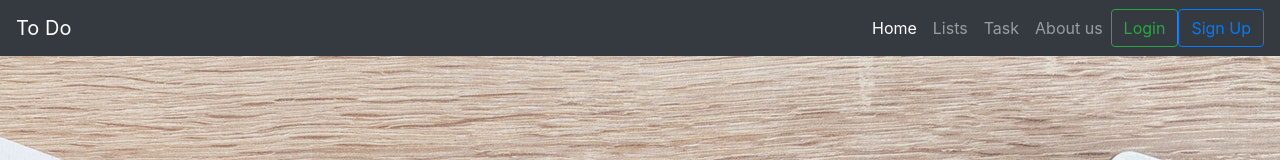
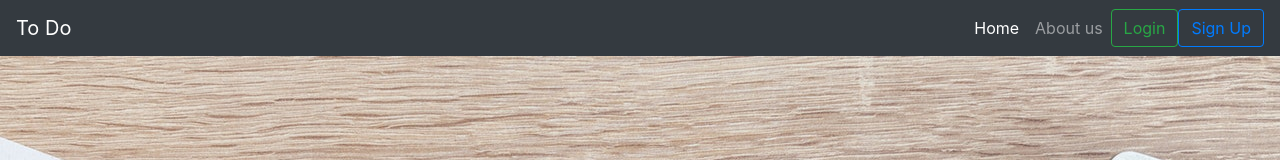
Before and after one commit to senenkovitalik/express-mongodb-react-redux-todolist, a React (Create React App) app in the folder client/: page / in a window 1280 px wide. Shown: the top 160 px of the page. Built offline with nearby package versions, Linux system fonts and the light colour scheme.

Commit message:
feat: make some routes private

```diff
--- a/client/src/Header.js
+++ b/client/src/Header.js
@@ -48,12 +48,18 @@ class Header extends React.Component {
             <NavItem>
               <NavLink tag={nav} to="/">Home</NavLink>
             </NavItem>
+            {
+              this.props.logged &&
               <NavItem>
                 <NavLink tag={nav} to="/list/1">Lists</NavLink>
               </NavItem>
+            }
+            {
+              this.props.logged &&
               <NavItem>
                 <NavLink tag={nav} to="/task">Task</NavLink>
               </NavItem>
+            }
             <NavItem>
               <NavLink tag={nav} to="/about_us">About us</NavLink>
             </NavItem>
```
Lines whose indentation alone changed are shown as unchanged.
